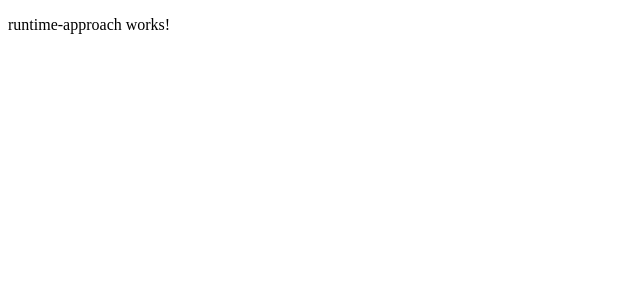
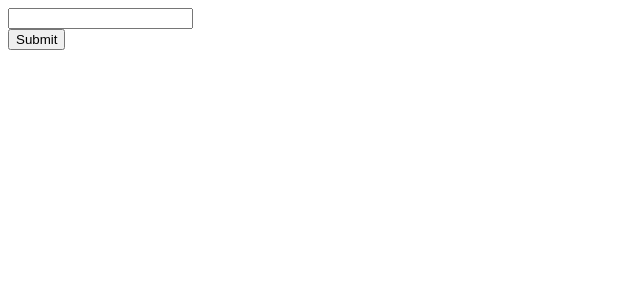
Before and after one commit to gitschowos/ba-workspace, an Angular app: page / in a window 1280 px wide. Shown: the top 300 px of the page, without its empty margins (0-640 px from the left). Built offline with nearby package versions, Linux system fonts and the light colour scheme.

Commit message:
implement prebuild form component

```diff
--- a/projects/test-app/src/app/app.component.html
+++ b/projects/test-app/src/app/app.component.html
@@ -1 +1,3 @@
-<lib-runtime-approach></lib-runtime-approach>
+<!-- <lib-runtime-approach></lib-runtime-approach> -->
+
+<prebuild-form-base></prebuild-form-base>
--- a/projects/test-app/src/app/app.module.ts
+++ b/projects/test-app/src/app/app.module.ts
@@ -3,6 +3,7 @@ import { BrowserModule } from '@angular/platform-browser';
 import { RuntimeApproachModule } from 'runtime-approach';
 
 import { AppComponent } from './app.component';
+import { PrebuildFormModule } from './prebuild-form/prebuild-form.module';
 
 @NgModule({
   declarations: [
@@ -10,6 +11,7 @@ import { AppComponent } from './app.component';
   ],
   imports: [
     BrowserModule,
+    PrebuildFormModule,
     RuntimeApproachModule
   ],
   providers: [],
--- /dev/null
+++ b/projects/test-app/src/app/prebuild-form/form-base/form-base.component.html
@@ -0,0 +1,6 @@
+<form [formGroup]="rootGroup" (ngSubmit)="onSubmit()">
+    <input formControlName="lastname">
+
+    <br>
+    <button type="submit">Submit</button>
+</form>
--- /dev/null
+++ b/projects/test-app/src/app/prebuild-form/form-base/form-base.component.ts
@@ -0,0 +1,26 @@
+import { Component, OnInit } from '@angular/core';
+import { FormBuilder, FormGroup } from '@angular/forms';
+
+@Component({
+    selector: 'prebuild-form-base',
+    templateUrl: './form-base.component.html',
+    styleUrls: ['./form-base.component.css']
+})
+export class FormBaseComponent implements OnInit {
+    rootGroup: FormGroup = this.fb.group({
+        lastname: [''],
+        gender: [''],
+        accept: [''],
+    });
+
+    constructor(
+        private fb: FormBuilder
+    ) { }
+
+    ngOnInit(): void {
+    }
+
+    onSubmit(): void {
+        console.log(this.rootGroup.value);
+    }
+}
```
Also changed, not shown: projects/test-app/src/app/prebuild-form/prebuild-form.module.ts (added, +20 -0 lines), projects/test-app/src/app/prebuild-form/form-base/form-base.component.css (added), 1 other file (tests, documents, lock files or other folders).
